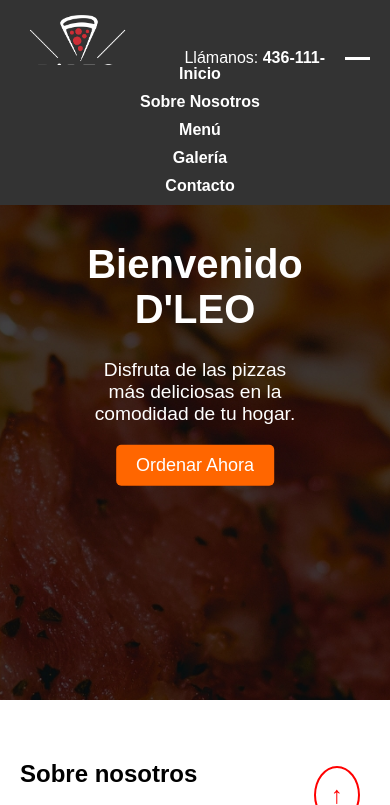
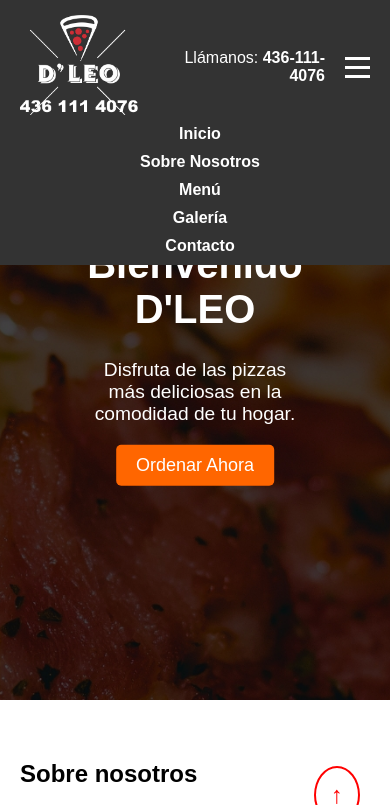
Before and after one commit to MenutechDeveloper/dleo, a plain HTML site: page docs/index.html in a window 390 px wide. Both pictures are taken after a click on the element 357 px from the left and 67 px from the top of the page. Shown: the top 805 px of the page. Drawn offline with Linux system fonts and the light colour scheme.

Commit message:
Update pizza.css

```diff
--- a/docs/assets/css/pizza.css
+++ b/docs/assets/css/pizza.css
@@ -68,7 +68,7 @@ body {
   .nav-links {
     flex-direction: column;
     position: absolute;
-    top: 65px;
+    top: 125px;
     left: 0;
     width: 100%;
     background-color: #333;
```
